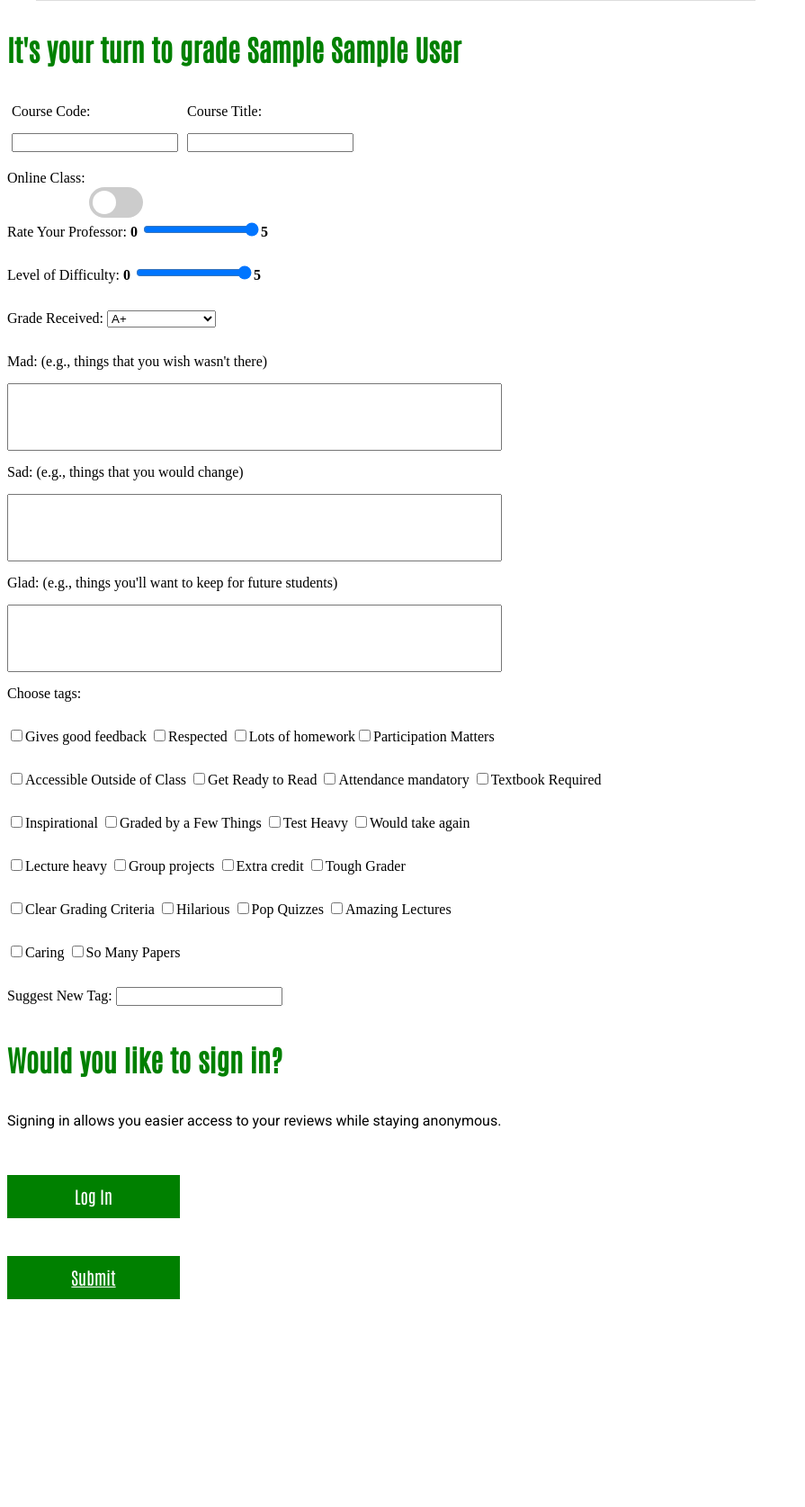
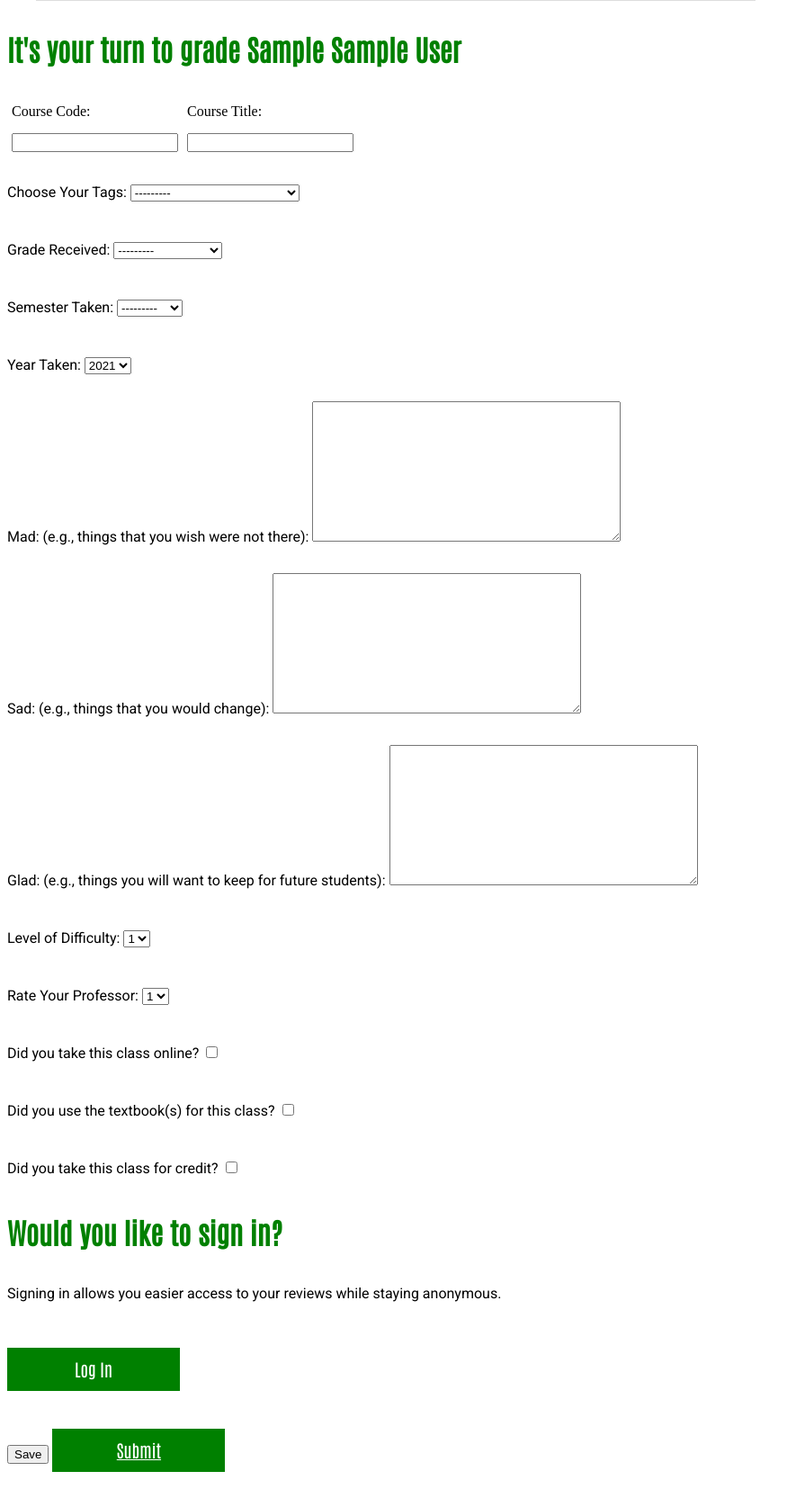
Before and after one commit to ishti-du/RateMyProfessorPlus, a Django app: page /new_feedback/1 in a window 1280 px wide. Shown: the part 407-2082 px from the top of the page at 90% size, without its empty margins (0-895 px from the left). Before the commit the page ends 1851 px from the top, so only its background shows below. Run offline with Django 3.2, Linux system fonts and the light colour scheme; tables that the repository leaves empty hold one stand-in row (values such as "Sample post").

Commit message:
Additional options in review page(forms,reviewform,views)

```diff
--- a/rmp_bd_app/forms.py
+++ b/rmp_bd_app/forms.py
@@ -1,6 +1,6 @@
 from django import forms
 
-from .models import University, Department, Professor, Feedback, Student_Profile, Professor_Profile, Course
+from .models import University, Department, Professor, Feedback, Student_Profile, Professor_Profile, Course, Review
 from django.contrib.auth.forms import UserCreationForm
 from django.contrib.auth.models import User
 
@@ -57,3 +57,36 @@ class CourseForm(forms.ModelForm):
         model = Course
         fields = ['course_number', 'course_title']
         labels = {'text': ''}
+
+class ReviewForm(forms.ModelForm):
+    #tags = forms.ModelMultipleChoiceField(widget=forms.CheckboxSelectMultiple, queryset=Review.objects.all())
+    class Meta:
+        model = Review#, CourseForm
+        fields = ['tags', #'course_number', 'course_title',
+                  'grade', 'semester', 'year',
+                  'mad_text', 'sad_text', 'glad_text',
+                  'difficulty_level', 'professor_score', 'is_online', 'is_textbook',
+                  'is_credit']
+        labels = {
+            #'course_title': 'Course Title',
+            #'course_number': 'Course Code',
+            'grade': 'Grade Received',
+            'semester': 'Semester Taken',
+            'year': 'Year Taken',
+            'is_online': 'Online',
+            'mad_text': 'Mad: (e.g., things that you wish were not there)',
+            'sad_text': 'Sad: (e.g., things that you would change)',
+            'glad_text': 'Glad: (e.g., things you will want to keep for future students)',
+            'difficulty_level': 'Level of Difficulty',
+            'professor_score': 'Rate Your Professor',
+            'tags': 'Choose Your Tags',
+            'is_online': 'Did you take this class online?',
+            'is_textbook': 'Did you use the textbook(s) for this class?',
+            'is_credit': 'Did you take this class for credit?',
+        }
+        widgets = {
+            #'course': forms.TextInput(attrs={'class':'form-control'}),
+            #'grade': forms.TextInput(attrs={'class':'form-control'}),
+            #'mad_text': forms.Textarea(),
+            #'tags': forms.CheckboxSelectMultiple()
+        }
--- a/rmp_bd_app/templates/rmp_bd_app/reviewform.html
+++ b/rmp_bd_app/templates/rmp_bd_app/reviewform.html
@@ -186,66 +186,13 @@
 
 <h1> It's your turn to grade {{professor.honorific}} {{professor.first_name}} {{professor.last_name}}</h1>
 
-<form id="professorrating">
+<form id="professorrating" method="POST"> {% csrf_token %}
   {% include "rmp_bd_app/course_autocomplete.html" %}
-  <label for="onlineswitch">Online Class: </label>
-  <label class="switch">
-  <input type="checkbox">
-  <span class="slider round"></span>
-  </label><br>
-  <label for="rateprofessor" id="ratelabel">Rate Your Professor: <span id="sliderscore" ;="" style="font-weight: bold;">0</span></label>
-  <input type="range" min="1" max="5" value="5" class="sliderfive" id="rateprofessor"><strong>5</strong><br>
-  <label for="rateprofessor" id="ratelabel">Level of Difficulty: <span id="sliderscore" ;="" style="font-weight: bold;">0</span></label>
-  <input type="range" min="1" max="5" value="5" class="sliderfive" id="ratedifficulty"><strong>5</strong><br>
-  <label for="grade">Grade Received:</label>
-<select name="grade" id="grade">
-  <option>A+</option>
-  <option>A</option>
-  <option>A-</option>
-  <option>B+</option>
-  <option>B</option>
-  <option>B-</option>
-  <option>C+</option>
-  <option>C</option>
-  <option>C-</option>
-  <option>D+</option>
-  <option>D</option>
-  <option>D-</option>
-  <option>F</option>
-  <option>Drop/Withdrawal</option>
-  <option>Incomplete</option>
-  <option>Not sure yet</option>
-  <option>Rather not say</option>
-  <option>Audit/No Grade</option>
-</select><br>
-
-<label for="sad">Mad: (e.g., things that you wish wasn't there)</label><br>
-  <input type="textarea" style="height:75px; width:550px;" id="mad" name="mad"><br>
-  <label for="mad">Sad: (e.g., things that you would change)</label><br>
-  <input type="textarea" style="height:75px; width:550px;" id="sad" name="sad"><br>
-  <label for="glad">Glad: (e.g., things you'll want to keep for future students)</label><br>
-  <input type="textarea" style="height:75px; width:550px;" id="glad" name="glad">
-
-  <div id="choosetags">
-    <label id="tagslabel">Choose tags:</label><br>
-    <input type="checkbox">Gives good feedback <input type="checkbox">Respected
-    <input type="checkbox">Lots of homework<input type="checkbox">Participation Matters <br>
-    <input type="checkbox">Accessible Outside of Class <input type="checkbox">Get Ready to Read
-    <input type="checkbox">Attendance mandatory <input type="checkbox">Textbook Required<br>
-    <input type="checkbox">Inspirational <input type="checkbox">Graded by a Few Things
-    <input type="checkbox">Test Heavy <input type="checkbox">Would take again <br>
-    <input type="checkbox">Lecture heavy <input type="checkbox">Group projects
-    <input type="checkbox">Extra credit <input type="checkbox">Tough Grader <br>
-    <input type="checkbox">Clear Grading Criteria <input type="checkbox">Hilarious
-    <input type="checkbox">Pop Quizzes <input type="checkbox">Amazing Lectures <br>
-    <input type="checkbox">Caring <input type="checkbox">So Many Papers
-  </div>
-<label for="newtag">Suggest New Tag: </label><input type="text" id="newtag" name="newtag"><br>
-
-  <h1>Would you like to sign in?</h1>
+  {{ form.as_p }}
+    <h1>Would you like to sign in?</h1>
   <p>Signing in allows you easier access to your reviews while staying anonymous.</p>
   <button id="login">Log In</button><br>
-
+<input type="submit" value="Save" />
 <button id="submitbutton"><a href="/">Submit</a></button>
 </form>
 </body><style type="text/css" id="dark-mode-custom-color">
--- a/rmp_bd_app/views.py
+++ b/rmp_bd_app/views.py
@@ -2,7 +2,7 @@ from django.shortcuts import render, redirect
 from django.http import JsonResponse
 
 from .models import University, Department, Professor, Course
-from .forms import UniversityForm, DepartmentForm, ProfessorForm, FeedbackForm, StudentProfileForm, ProfessorProfileForm, CreateUserForm, CourseForm
+from .forms import UniversityForm, DepartmentForm, ProfessorForm, FeedbackForm, StudentProfileForm, ProfessorProfileForm, CreateUserForm, CourseForm, ReviewForm
 
 from django.contrib.auth import login, authenticate, logout
 from django.contrib.auth.forms import UserCreationForm, AuthenticationForm
@@ -105,10 +105,10 @@ def new_feedback(request, professor_id):
     professor = Professor.objects.get(id=professor_id)
     if request.method != 'POST':
         # no data submitted, create a blank forms
-        form = FeedbackForm()
+        form = ReviewForm()
     else:
         # POST data submitted; process date_added
-        form = FeedbackForm(data=request.POST)
+        form = ReviewForm(data=request.POST)
         if form.is_valid():
             form.save()
             return redirect('rmp_bd_app:universities')
```
